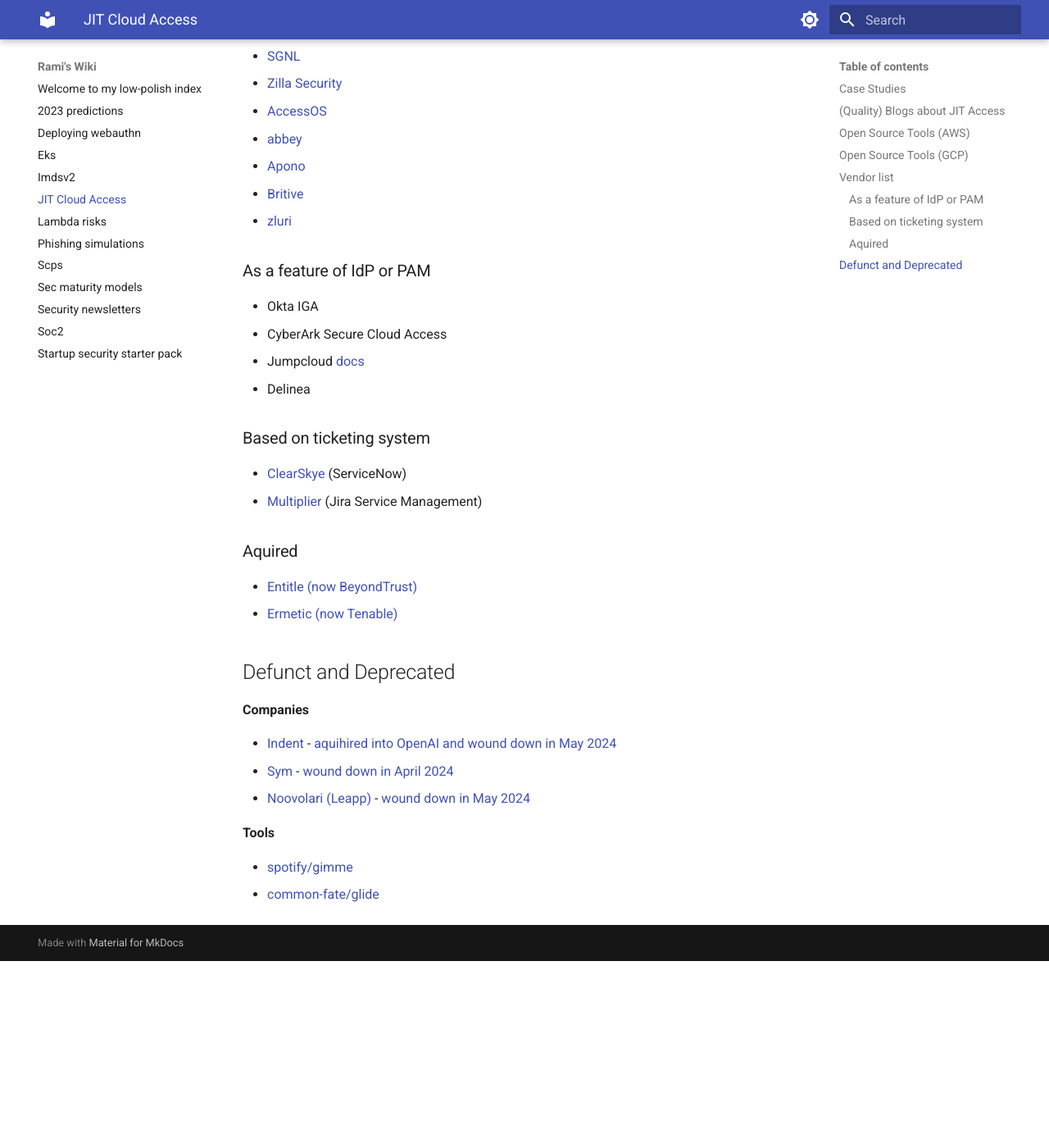
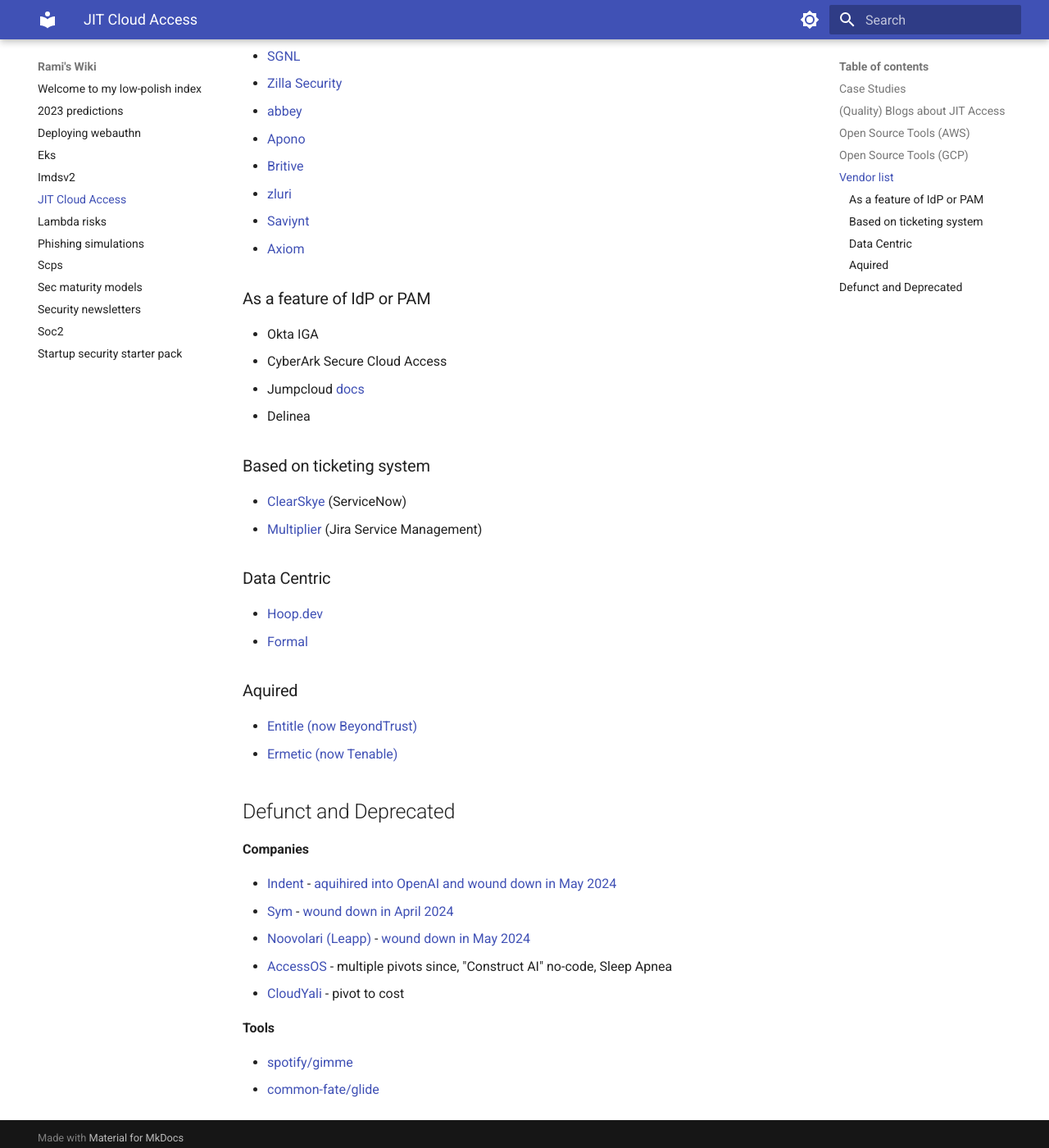
Before and after one commit to ramimac/wiki, an MkDocs documentation site: the page built from docs/jit-cloud-access.md, in a window 1280 px wide and 1400 px high, scrolled down 3253 px. Shown: the whole window at 82% size. Built offline with MkDocs 1.6.1 and Material for MkDocs 9.7.7, drawn with Linux system fonts in a browser that asks for light colours; before the commit the page ends 4425 px from its top, so only the background shows below that.

Commit message:
Update JIT page

```diff
--- a/docs/jit-cloud-access.md
+++ b/docs/jit-cloud-access.md
@@ -62,16 +62,17 @@
 * [ConductorOne](https://www.conductorone.com/)
 * [Lumos](https://www.lumos.com)
 * [Opal](https://opal.dev/)
+* [Veza](https://veza.com/)
+* [p0](https://p0.dev/)
 * [Common Fate](https://www.commonfate.io/)
-* [CloudYali](https://www.cloudyali.io/)
-* [p0](https://p0.dev/)
 * [SGNL](https://sgnl.ai/solutions/amazon-web-services/)
 * [Zilla Security](https://zillasecurity.com/)
-* [AccessOS](https://www.accessos.com/)
 * [abbey](https://www.abbey.io/)
 * [Apono](https://www.apono.io/)
 * [Britive](https://www.britive.com)
 * [zluri](https://www.zluri.com/)
+* [Saviynt](https://saviynt.com/products/privileged-access-management-software-solutions)
+* [Axiom](https://axiom.security/)
 
 ### As a feature of IdP or PAM
 
@@ -85,6 +86,11 @@
 * [ClearSkye](https://clearskye.com/) (ServiceNow)
 * [Multiplier](https://multiplierhq.com/) (Jira Service Management)
 
+### Data Centric
+
+* [Hoop.dev](https://hoop.dev/)
+* [Formal](https://www.joinformal.com/)
+
 ### Aquired
 
 * [Entitle (now BeyondTrust)](https://www.entitle.io/)
@@ -97,6 +103,8 @@
 * [Indent](https://indent.com) - [aquihired into OpenAI and wound down in May 2024](https://x.com/fouadmatin/status/1793350695476933108)
 * [Sym](https://symops.com) - [wound down in April 2024](https://www.linkedin.com/posts/jonbass_i-am-sorry-to-report-that-sym-will-be-shutting-activity-7173334515610849282-hK88)
 * [Noovolari (Leapp)](https://www.leapp.cloud/) - [wound down in May 2024](https://blog.leapp.cloud/noovolari-has-officially-come-to-an-end)
+* [AccessOS](https://www.accessos.com/) - multiple pivots since, "Construct AI" no-code, Sleep Apnea
+* [CloudYali](https://www.cloudyali.io/) - pivot to cost
 
 **Tools**
 
```
